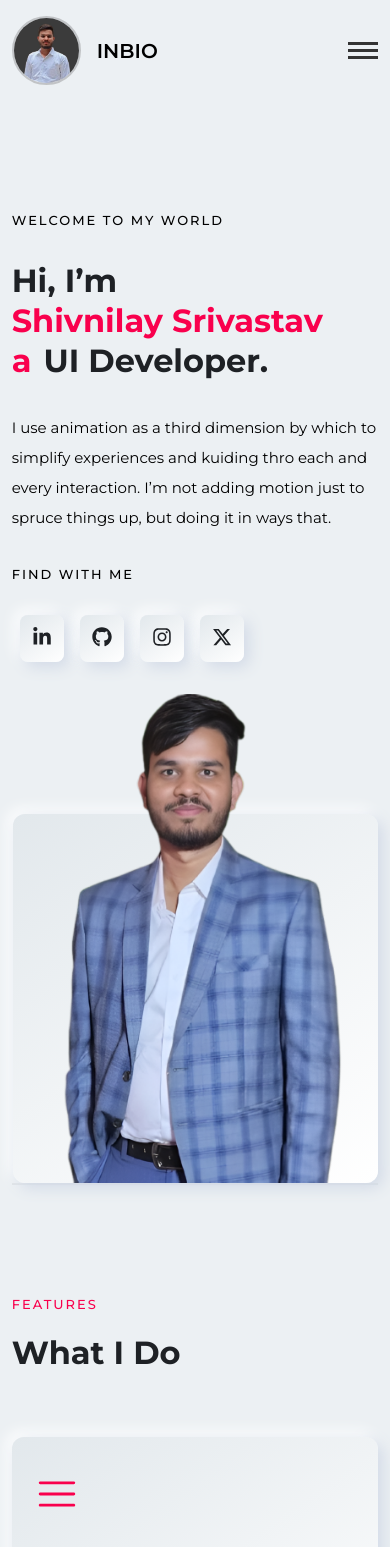
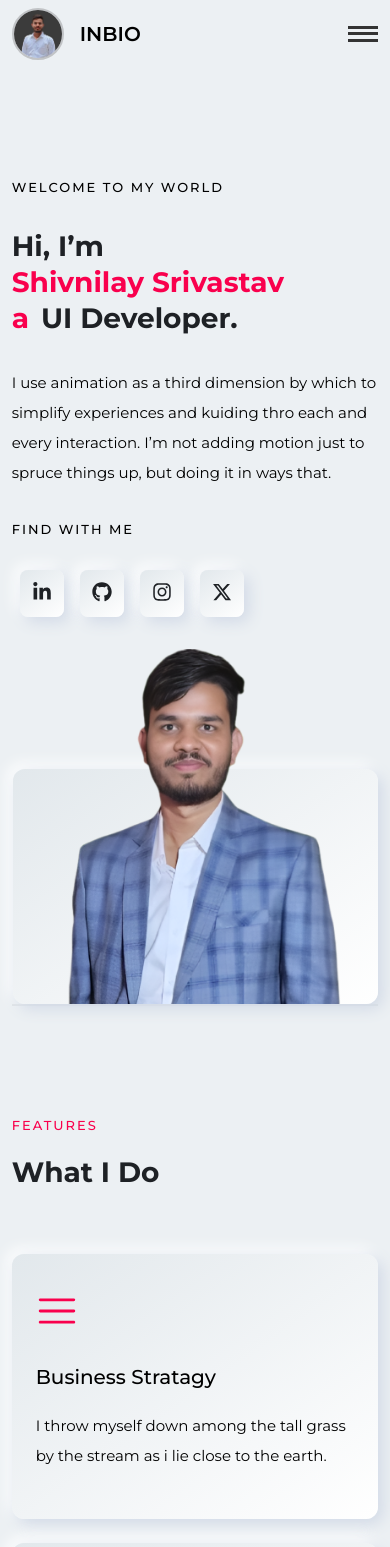
Before and after one commit to Shiv1516/Portfolio, a React (Create React App) app: page / in a window 390 px wide. Shown: the top 1547 px of the page. Built offline with nearby package versions, Linux system fonts and the light colour scheme.

Commit message:
about-us section will be updated

```diff
--- a/src/App.css
+++ b/src/App.css
@@ -1261,7 +1261,7 @@ table {
   .navbar {
     display: none;
     position: absolute;
-    top: 94px;
+    top: 66px;
     left: 0;
     min-height: calc(100vh - 7px);
     max-height: calc(100vh - 79px);
@@ -1383,17 +1383,19 @@ table {
 }
 @media screen and (max-width: 541px) {
   .section-heading {
-    line-height: 40px;
-    font-size: 32px;
+    line-height: 36px;
+    font-size: 28px;
   }
   .fs36 {
     font-size: 24px;
   }
   .fs24,
+  .fs22,
   .fs28 {
     font-size: 20px;
   }
-  .fs18 {
+  .fs18,
+  .features-card-subheading {
     font-size: 15px;
   }
   .client-lists,
@@ -1426,7 +1428,8 @@ table {
   }
   .education-card:before,
   .pricing-timer,
-  .education-persent {
+  .education-persent,
+  .abou-img {
     display: none;
   }
   .testimonial-des-card,
@@ -1488,4 +1491,19 @@ table {
   .nav-items .nav-item .nav-link {
     padding: 16px 16px;
   }
+  .logo-icon,
+  .footer-icon {
+    border-radius: 50%;
+    height: 48px;
+    width: 48px;
+  }
+  .header {
+    padding: 8px 0;
+  }
+  .abou-img-01 {
+    display: block;
+  }
+  .education-top-box {
+    padding-bottom: 24px;
+  }
 }
--- a/src/components/About.js
+++ b/src/components/About.js
@@ -104,6 +104,11 @@ function About() {
             alt="img"
             className="abou-img w100 zi2"
           />
+          <img
+            src="/images/banner-img-02.png"
+            alt="img"
+            className="abou-img-01 w100 zi2 dn"
+          />
         </div>
       </div>
     </div>
--- a/src/components/Features.js
+++ b/src/components/Features.js
@@ -9,38 +9,49 @@ const featureData = [
     subtitle: "Business Stratagy",
     title:
       "I throw myself down among the tall grass by the stream as i lie close to the earth.",
+    icon: "RxHamburgerMenu",
   },
   {
     id: 1,
     subtitle: "Business Stratagy",
     title:
       "I throw myself down among the tall grass by the stream as i lie close to the earth.",
+    icon: "RxHamburgerMenu",
   },
   {
     id: 1,
     subtitle: "Business Stratagy",
     title:
       "I throw myself down among the tall grass by the stream as i lie close to the earth.",
+    icon: "RxHamburgerMenu",
   },
   {
     id: 1,
     subtitle: "Business Stratagy",
     title:
       "I throw myself down among the tall grass by the stream as i lie close to the earth.",
+    icon: "RxHamburgerMenu",
   },
   {
     id: 1,
     subtitle: "Business Stratagy",
     title:
       "I throw myself down among the tall grass by the stream as i lie close to the earth.",
+    icon: "RxHamburgerMenu",
   },
   {
     id: 1,
     subtitle: "Business Stratagy",
     title:
       "I throw myself down among the tall grass by the stream as i lie close to the earth.",
+    icon: "RxHamburgerMenu",
   },
 ];
+
+const iconsMap = {
+  RxHamburgerMenu: RxHamburgerMenu,
+  FaArrowRight: FaArrowRight,
+};
 
 function Features() {
   return (
@@ -50,21 +61,28 @@ function Features() {
       </h4>
       <h2 className="section-heading fw7 fs60 mb32 fc2">What I Do</h2>
       <div className="features-card-box df fww ptb32">
-        {featureData.map((item) => (
+        {featureData.map((item) => {
+          const IconComponent = iconsMap[item.icon];
+          return (
             <div className="features-cards flx33 mb24" key={item.id}>
               <Link
                 to="/"
                 className="features-card m16 bg-bs-01 ptb48 fc-h2 transit2 plr40 br12"
               >
-              <RxHamburgerMenu className="features-icon mb32 fs42 pt12 fc3 fw5" />
+                {IconComponent && (
+                  <IconComponent className="features-icon mb32 fs42 pt12 fc3 fw5" />
+                )}
                 <h3 className="features-card-heading fs22 fw5 mb24">
                   {item.subtitle}
                 </h3>
-              <p className="features-card-subheading lh30 mb24">{item.title}</p>
+                <p className="features-card-subheading lh30 mb24">
+                  {item.title}
+                </p>
                 <FaArrowRight className="feature-right-icon dn fc4 fs24" />
               </Link>
             </div>
-        ))}
+          );
+        })}
       </div>
     </div>
   );
```
Also changed, not shown: public/images/banner-img-02.png (added). Lines whose indentation alone changed are shown as unchanged.
